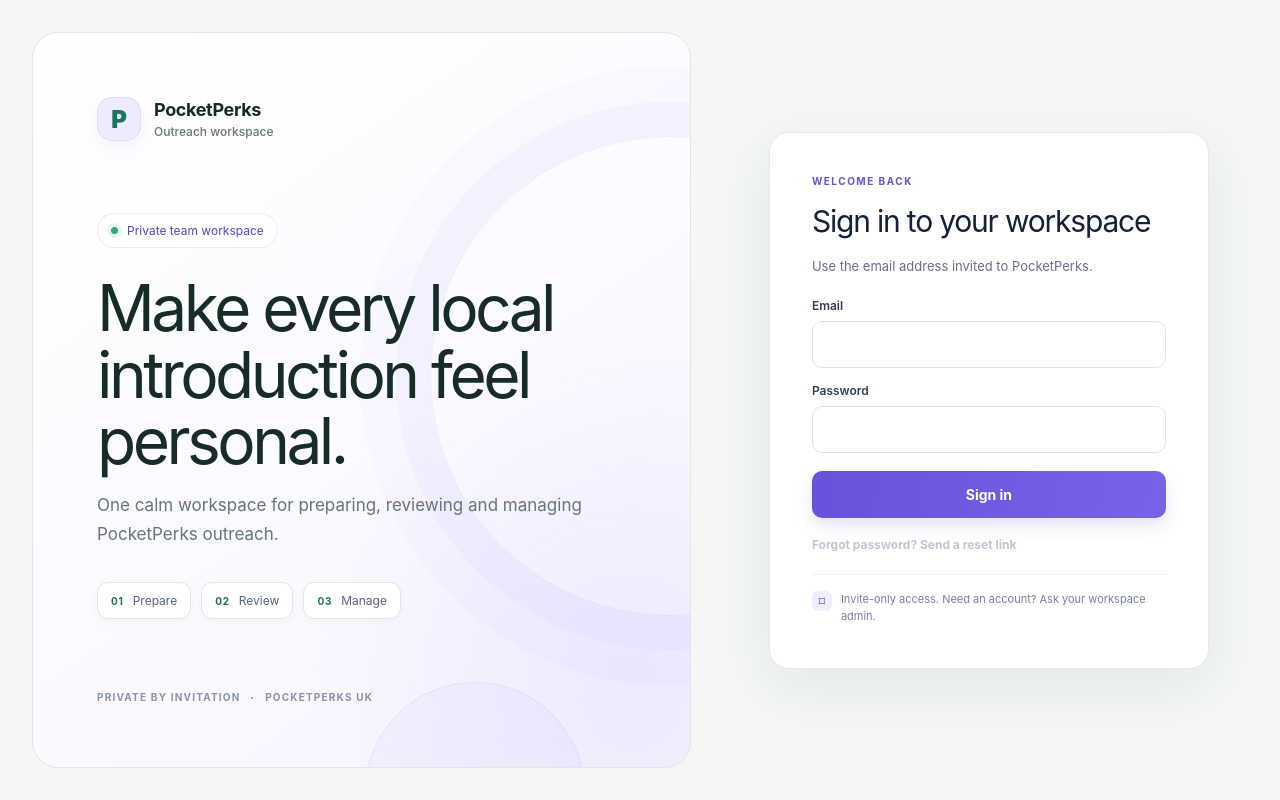
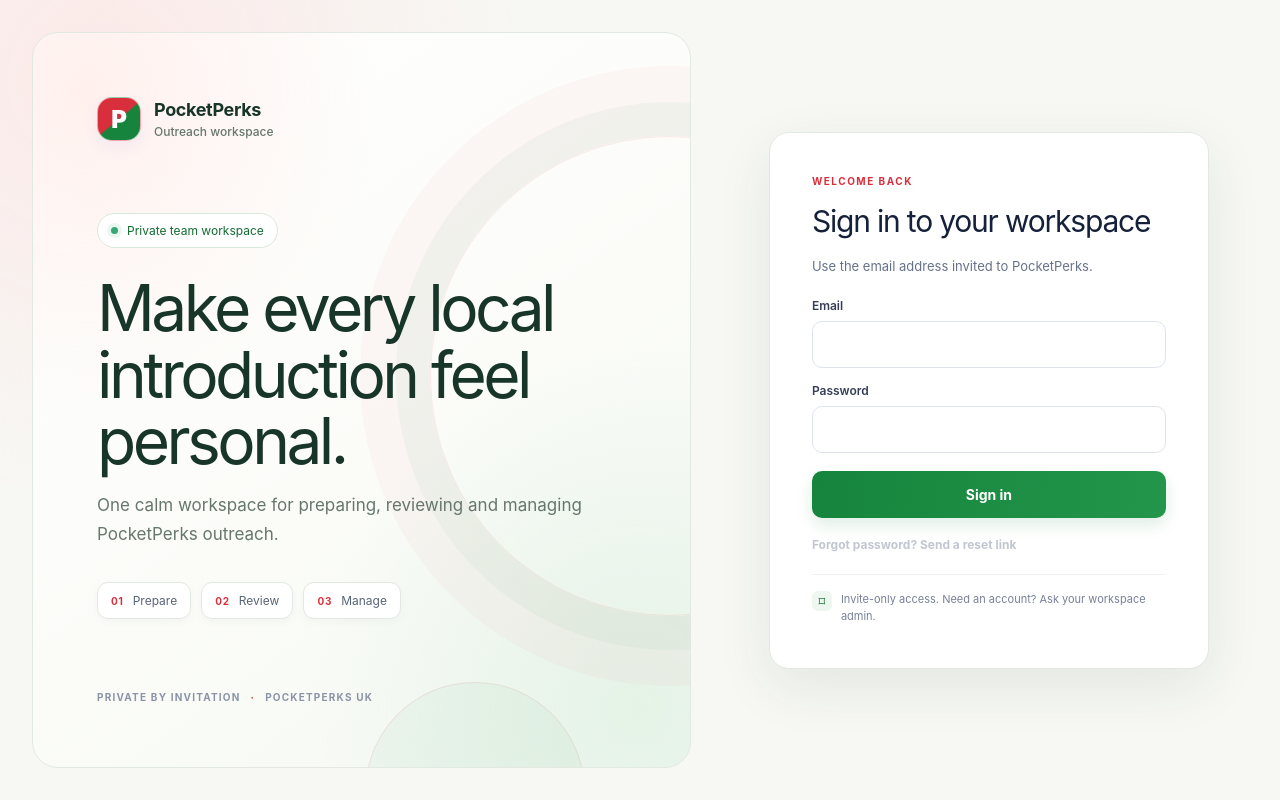
Before and after one commit to umerdev07/Pocket_Perk_Email_Outreach_Automation, a Next.js app in the folder pocketperks/frontend/: page / in a window 1280 px wide. Built offline with nearby package versions, Linux system fonts and the light colour scheme.

Commit message:
Align PocketPerks theme and outreach plan

```diff
--- a/pocketperks/frontend/app/globals.css
+++ b/pocketperks/frontend/app/globals.css
@@ -196,3 +196,83 @@ input, textarea, select { max-width: 100%; }
   .review-history-top { flex-direction: column; }
   .header-account-link { margin-left: 7px; font-size: 11px; }
 }
+
+/* PocketPerks brand system: warm white, product green, and a restrained red accent. */
+:root {
+  --ink: #18352a;
+  --muted: #66776d;
+  --line: #e2e9e2;
+  --violet: #16843c;
+  --paper: #f7f8f4;
+  --brand-red: #d92f3c;
+  --brand-green: #16843c;
+  --brand-green-dark: #116b32;
+  --brand-green-soft: #edf7ef;
+  --brand-red-soft: #fff1f1;
+}
+
+body { background: var(--paper); color: var(--ink); }
+.sidebar, .main > header, .card, .stats article, .dashboard-metric { background-color: #fff; }
+.brand { color: var(--ink); }
+.mark {
+  color: #fff;
+  background: linear-gradient(140deg, var(--brand-red) 0 48%, var(--brand-green) 52% 100%);
+  box-shadow: 0 4px 10px rgb(24 53 42 / 12%);
+}
+.nav { color: #586b60; }
+.nav.active { color: var(--brand-green-dark); background: var(--brand-green-soft); }
+.nav:hover:not(.active) { color: var(--brand-red); background: #fff7f5; }
+.profile .profile-identity b { color: var(--brand-red); background: var(--brand-red-soft); }
+.action-button, .actions button, .start button {
+  background: var(--brand-green);
+  box-shadow: 0 4px 10px rgb(22 132 60 / 12%);
+}
+.action-button:hover:not(:disabled), .actions button:hover:not(:disabled), .start button:hover:not(:disabled) {
+  background: var(--brand-green-dark);
+  box-shadow: 0 6px 14px rgb(17 107 50 / 18%);
+}
+.secondary-button { border-color: #d8e3d9; }
+.secondary-button:hover:not(:disabled) { border-color: #b8d3bd; background: #f7fbf7; }
+.drop { border-color: #b9d7c0; background: #f8fbf7; }
+.drop b { color: var(--brand-green-dark); background: var(--brand-green-soft); }
+.drop em, .reason, .review-back, .no-approved button, .batch-file-button,
+.batch-detail-tabs button.active, .dashboard-links button, .link-button,
+.account-settings-link, .header-account-link, .auth-reset-link { color: var(--brand-green-dark); }
+.start-summary, .run-progress { border-color: #d2e7d5; background: var(--brand-green-soft); color: #285c37; }
+.run-progress progress { accent-color: var(--brand-green); }
+.campaign-clickable:hover { background: #f5faf5; }
+.campaign-form input:focus, .campaign-form textarea:focus,
+.review-field input:focus, .review-field textarea:focus,
+.approval-field input:focus, .approval-field textarea:focus {
+  border-color: var(--brand-green);
+  outline: 2px solid #16843c24;
+}
+.dashboard-metric.violet { border-top-color: var(--brand-red); }
+.dashboard-metric.green { border-top-color: var(--brand-green); }
+.toast { background: var(--brand-green-dark); }
+.batch-view-email { border-color: #cfe4d2; background: var(--brand-green-soft); color: var(--brand-green-dark); }
+.batch-detail-tabs button.active { border-bottom-color: var(--brand-green); }
+.approval-tabs button.active { border-bottom-color: var(--brand-green); color: var(--brand-green-dark); }
+.approval-tabs button span { background: var(--brand-green-soft); color: var(--brand-green-dark); }
+:focus-visible { outline-color: #16843c; }
+
+.auth-screen { background: radial-gradient(circle at 8% 10%, #fbe9e8 0, transparent 32%), var(--paper); }
+.auth-promo {
+  background:
+    radial-gradient(ellipse at 92% 92%, #e5f3e7 0, transparent 38%),
+    radial-gradient(ellipse at 8% 8%, #fff0ed 0, transparent 34%),
+    linear-gradient(145deg, #fff 0%, #fbfcf8 58%, #f4f8f3 100%);
+}
+.auth-promo::before, .auth-promo::after { border-color: #d92f3c18; }
+.auth-promo::before { box-shadow: 0 0 0 34px #16843c0a, 0 0 0 70px #d92f3c08; }
+.auth-promo::after { background: #16843c0a; }
+.auth-promo .auth-mark { color: #fff; background: linear-gradient(140deg, var(--brand-red) 0 48%, var(--brand-green) 52% 100%); border-color: #ffffff90; }
+.auth-promo-pill { border-color: #d8e8d9; color: var(--brand-green-dark); background: #fff; }
+.auth-flow b, .auth-promo-footer span { color: var(--brand-red); }
+.auth-card { border-color: var(--line); box-shadow: 0 18px 55px rgb(24 53 42 / 9%); }
+.auth-card-kicker { color: var(--brand-red); }
+.auth-card input:focus { border-color: var(--brand-green); box-shadow: 0 0 0 4px #16843c1c; }
+.auth-card .action-button { background: linear-gradient(100deg, #16843c, #23964b); box-shadow: 0 7px 16px #16843c24; }
+.auth-lock { color: var(--brand-green-dark); background: var(--brand-green-soft); }
+.auth-spinner { border-color: #dcebdc; border-top-color: var(--brand-green); }
+.auth-reset-link:hover:not(:disabled), .account-settings-link:hover, .header-account-link:hover { color: var(--brand-red); }
```
Also changed, not shown: 1 other file (tests, documents, lock files or other folders).
